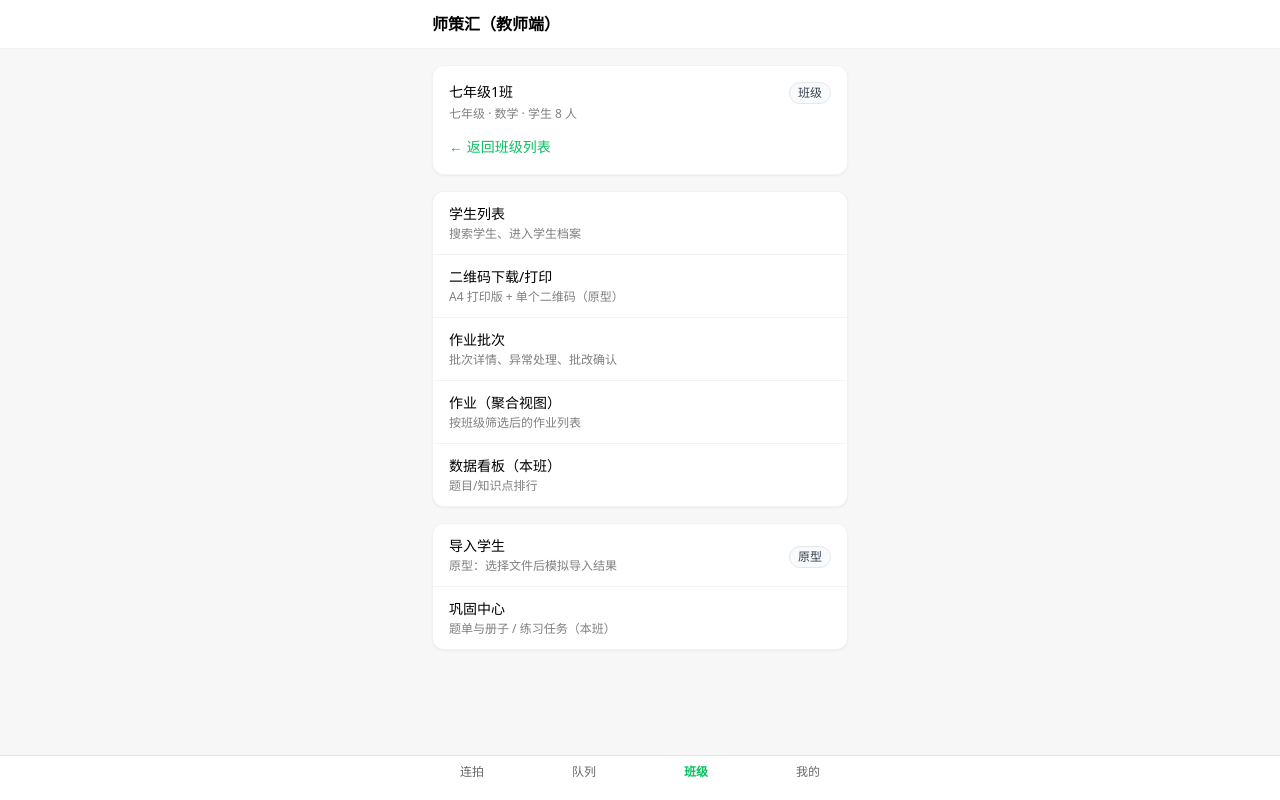
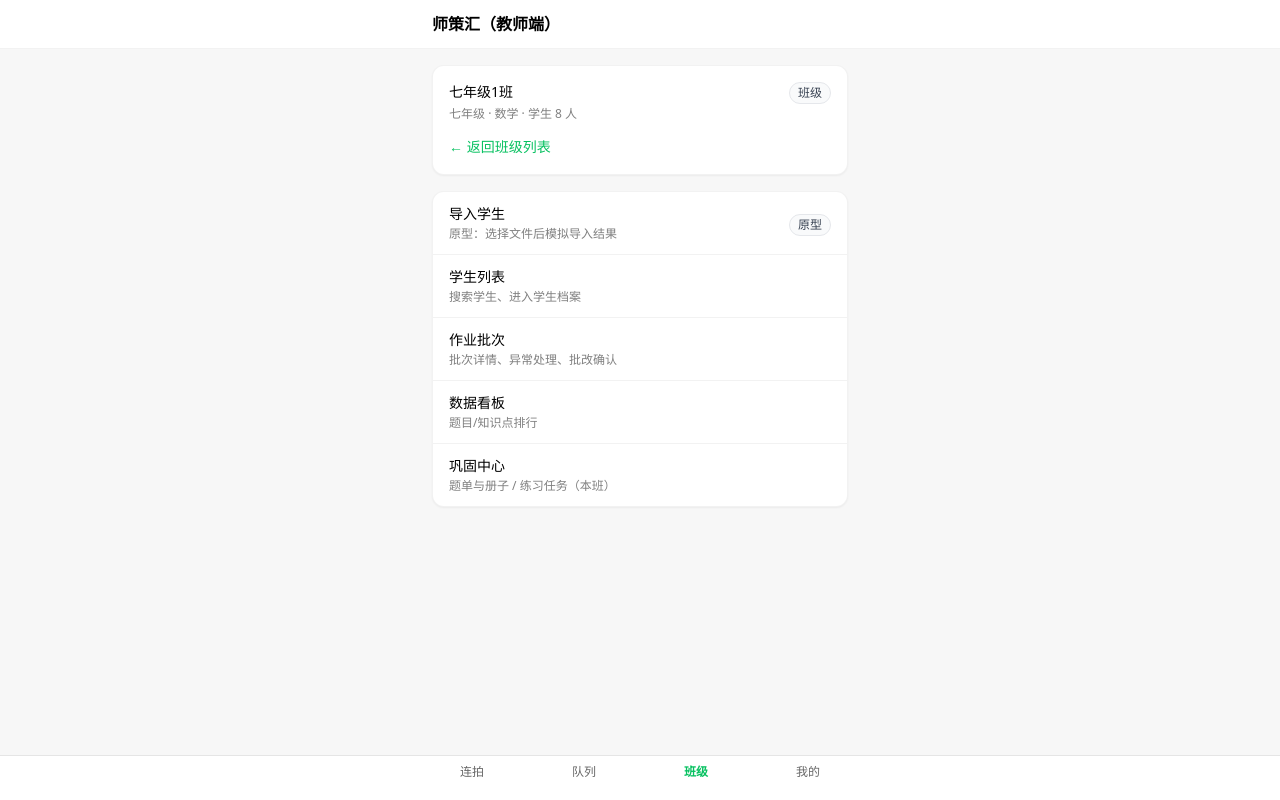
Before and after one commit to saas10010/shicehui, a Next.js app: page /mini/teacher/classes/c-7-1 in a window 1280 px wide. Built offline with nearby package versions, Linux system fonts and the light colour scheme.

Commit message:
若干调整

```diff
--- a/app/(mini)/mini/teacher/classes/[classId]/page.tsx
+++ b/app/(mini)/mini/teacher/classes/[classId]/page.tsx
@@ -2,7 +2,10 @@ import Link from 'next/link'
 import { notFound } from 'next/navigation'
 
 import { WechatCard, WechatCell, WechatDivider, WechatTag } from '@/components/mini/wechat-shell'
-import { MiniClassManagementPanel } from '@/components/mini/teacher/class-management-panel'
+import {
+  MiniClassReinforceCell,
+  MiniClassStudentImportCell,
+} from '@/components/mini/teacher/class-management-panel'
 import { getClassById } from '@/lib/mock/queries'
 
 export default async function TeacherClassDetailPage({
@@ -35,16 +38,12 @@ export default async function TeacherClassDetailPage({
       </WechatCard>
 
       <WechatCard>
+        <MiniClassStudentImportCell />
+        <WechatDivider />
         <WechatCell
           title="学生列表"
           description="搜索学生、进入学生档案"
           href={`/mini/teacher/classes/${classId}/students`}
-        />
-        <WechatDivider />
-        <WechatCell
-          title="二维码下载/打印"
-          description="A4 打印版 + 单个二维码（原型）"
-          href={`/mini/teacher/classes/${classId}/qrcodes`}
         />
         <WechatDivider />
         <WechatCell
@@ -54,19 +53,13 @@ export default async function TeacherClassDetailPage({
         />
         <WechatDivider />
         <WechatCell
-          title="作业（聚合视图）"
-          description="按班级筛选后的作业列表"
-          href={`/mini/teacher/homework?classId=${encodeURIComponent(classId)}`}
-        />
-        <WechatDivider />
-        <WechatCell
-          title="数据看板（本班）"
+          title="数据看板"
           description="题目/知识点排行"
           href={`/mini/teacher/data?classId=${encodeURIComponent(classId)}`}
         />
+        <WechatDivider />
+        <MiniClassReinforceCell classId={classId} />
       </WechatCard>
-
-      <MiniClassManagementPanel classId={classId} />
     </div>
   )
 }
--- a/components/mini/teacher/class-management-panel.tsx
+++ b/components/mini/teacher/class-management-panel.tsx
@@ -5,11 +5,11 @@ import { toast } from 'sonner'
 
 import { WechatCard, WechatCell, WechatDivider, WechatTag } from '@/components/mini/wechat-shell'
 
-export function MiniClassManagementPanel({ classId }: { classId: string }) {
+export function MiniClassStudentImportCell() {
   const fileRef = React.useRef<HTMLInputElement | null>(null)
 
   return (
-    <WechatCard>
+    <>
       <WechatCell
         title="导入学生"
         description="原型：选择文件后模拟导入结果"
@@ -28,12 +28,26 @@ export function MiniClassManagementPanel({ classId }: { classId: string }) {
           e.target.value = ''
         }}
       />
+    </>
+  )
+}
+
+export function MiniClassReinforceCell({ classId }: { classId: string }) {
+  return (
+    <WechatCell
+      title="巩固中心"
+      description="题单与册子 / 练习任务（本班）"
+      href={`/mini/teacher/reinforce?classId=${encodeURIComponent(classId)}`}
+    />
+  )
+}
+
+export function MiniClassManagementPanel({ classId }: { classId: string }) {
+  return (
+    <WechatCard>
+      <MiniClassStudentImportCell />
       <WechatDivider />
-      <WechatCell
-        title="巩固中心"
-        description="题单与册子 / 练习任务（本班）"
-        href={`/mini/teacher/reinforce?classId=${encodeURIComponent(classId)}`}
-      />
+      <MiniClassReinforceCell classId={classId} />
     </WechatCard>
   )
 }
--- a/components/mini/teacher/student-list-panel.tsx
+++ b/components/mini/teacher/student-list-panel.tsx
@@ -1,6 +1,7 @@
 'use client'
 
 import * as React from 'react'
+import Link from 'next/link'
 
 import type { Student } from '@/lib/mock/types'
 import { WechatCard, WechatCell, WechatDivider, WechatTag } from '@/components/mini/wechat-shell'
@@ -40,6 +41,15 @@ export function StudentListPanel({
         </div>
 
         <div className="mt-3">
+          <Link
+            href={`/mini/teacher/classes/${encodeURIComponent(classId)}`}
+            className="text-sm text-[#07c160]"
+          >
+            ← 返回班级
+          </Link>
+        </div>
+
+        <div className="mt-3">
           <input
             value={query}
             onChange={(e) => setQuery(e.target.value)}
```
Also changed, not shown: .serena/memories/shicehui-mini-teacher-class-detail-remove-qrcode-and-homework-aggregate.md (added), .serena/memories/shicehui-mini-teacher-class-detail-rename-data-dashboard-title.md (added), .serena/memories/shicehui-mini-teacher-class-detail-reorder-import-and-reinforce.md (added), .serena/memories/shicehui-mini-teacher-class-students-add-back-link.md (added), .serena/memories/shicehui-mini-teacher-students-back-link-style-align.md (added).
